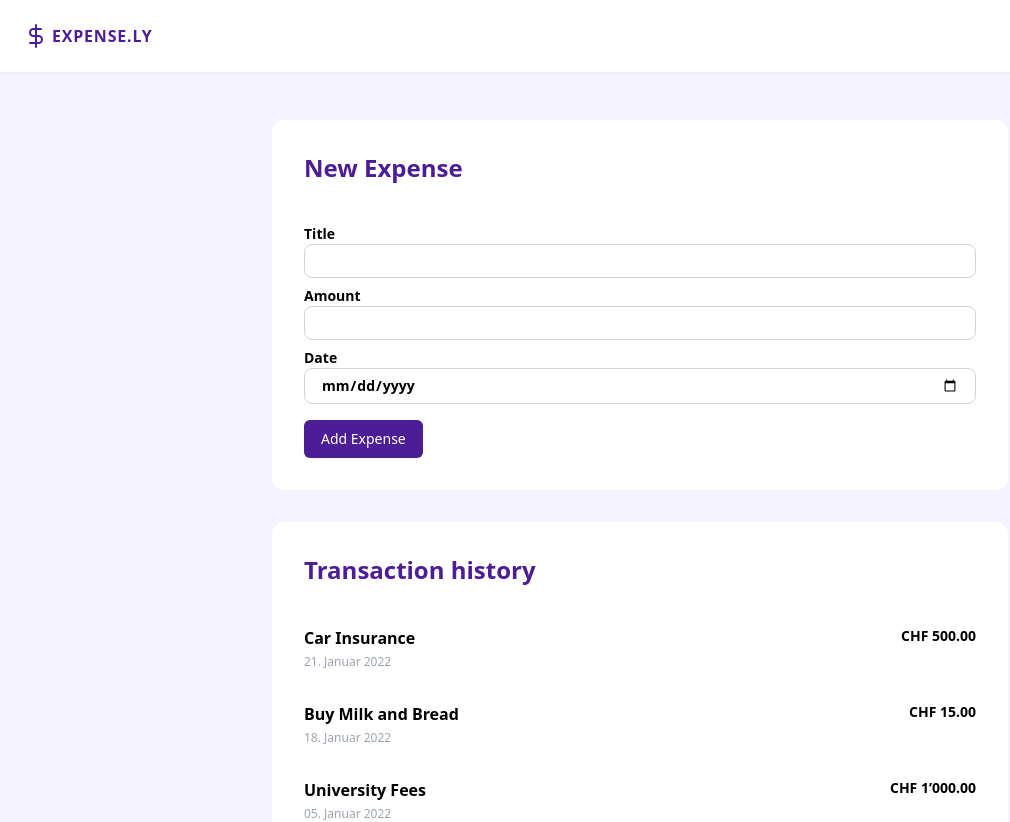
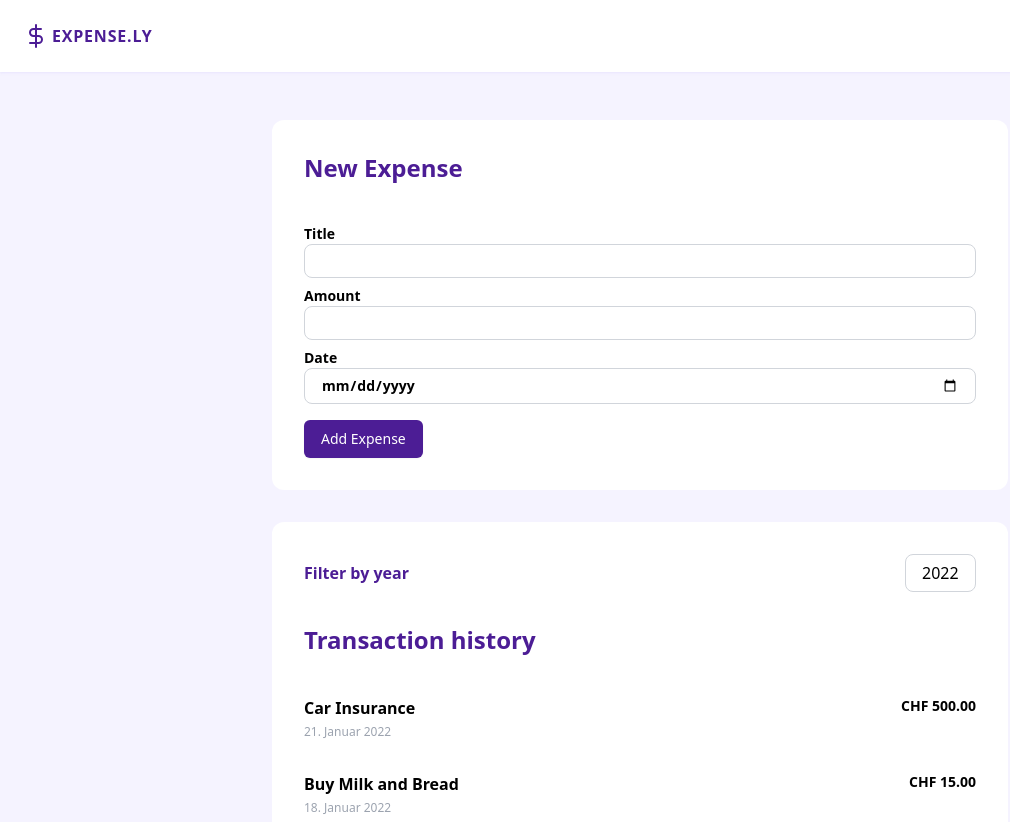
Before and after one commit to nataliajusticia/react-expense, a React (Create React App) app: page / in a window 1280 px wide. Shown: the top 822 px of the page, without its empty margins (0-1010 px from the left). Built offline with nearby package versions, Linux system fonts and the light colour scheme; the HTML template or start-up script is replaced by a standard one.

Commit message:
✨ Add new expense

```diff
--- a/src/App.js
+++ b/src/App.js
@@ -1,10 +1,11 @@
+import { useState } from 'react';
+
 import Header from './components/Header';
 import Layout from './components/Layout';
 import ExpensesList from './components/Expenses/ExpensesList';
 import ExpenseForm from './components/Expenses/ExpenseForm';
 
-const App = () => {
-  const expenses = [
+const DUMMY_EXPENSES = [
   {
     id: 1,
     title: 'Car Insurance',
@@ -31,13 +32,13 @@ const App = () => {
   },
 ];
 
+const App = () => {
+  const [expenses, setExpenses] = useState(DUMMY_EXPENSES);
+
   const saveExpenseDataHandler = (newExpenseData) => {
-    const expenseData = {
-      ...newExpenseData,
-      id: Math.random().toString(),
-    };
-
-    console.log(expenseData);
+    setExpenses((prevExpenses) => {
+      return [newExpenseData, ...prevExpenses];
+    });
   };
 
   return (
--- a/src/components/Expenses/ExpenseForm.js
+++ b/src/components/Expenses/ExpenseForm.js
@@ -21,6 +21,7 @@ const ExpenseForm = ({ onSaveExpenseData }) => {
     event.preventDefault();
 
     const expenseData = {
+      id: Math.random().toString(),
       title: expenseTitle,
       amount: expenseAmount,
       date: new Date(expenseDate),
--- /dev/null
+++ b/src/components/Expenses/ExpensesFilter.js
@@ -0,0 +1,27 @@
+const ExpensesFilter = ({ selected, onSelectExpenseDate }) => {
+  const yearChangeHandler = (event) => {
+    onSelectExpenseDate(event.target.value);
+  };
+
+  return (
+    <div className="flex items-center justify-between mb-8">
+      <h2 className="font-bold text-violet-900">Filter by year</h2>
+
+      <div>
+        <select
+          aria-label="Select a year"
+          value={selected}
+          onChange={yearChangeHandler}
+          className="appearance-none block w-full border border-gray-300 rounded-lg bg-white bg-clip-padding bg-no-repeat py-1.5 px-4"
+        >
+          <option value="2022">2022</option>
+          <option value="2021">2021</option>
+          <option value="2020">2020</option>
+          <option value="2019">2019</option>
+        </select>
+      </div>
+    </div>
+  );
+};
+
+export default ExpensesFilter;
--- a/src/components/Expenses/ExpensesList.js
+++ b/src/components/Expenses/ExpensesList.js
@@ -1,8 +1,22 @@
+import { useState } from 'react';
+
 import ExpenseItem from './ExpenseItem';
+import ExpensesFilter from './ExpensesFilter';
 
 const ExpensesList = ({ items }) => {
+  const [filteredYear, setFilteredYear] = useState('2022');
+
+  const selectExpenseDate = (selectedYear) => {
+    setFilteredYear(selectedYear);
+  };
+
   return (
     <>
+      <ExpensesFilter
+        selected={filteredYear}
+        onSelectExpenseDate={selectExpenseDate}
+      />
+
       <h2 className="mb-10 text-2xl font-bold text-violet-900">
         Transaction history
       </h2>
```
Lines whose indentation alone changed are shown as unchanged.
